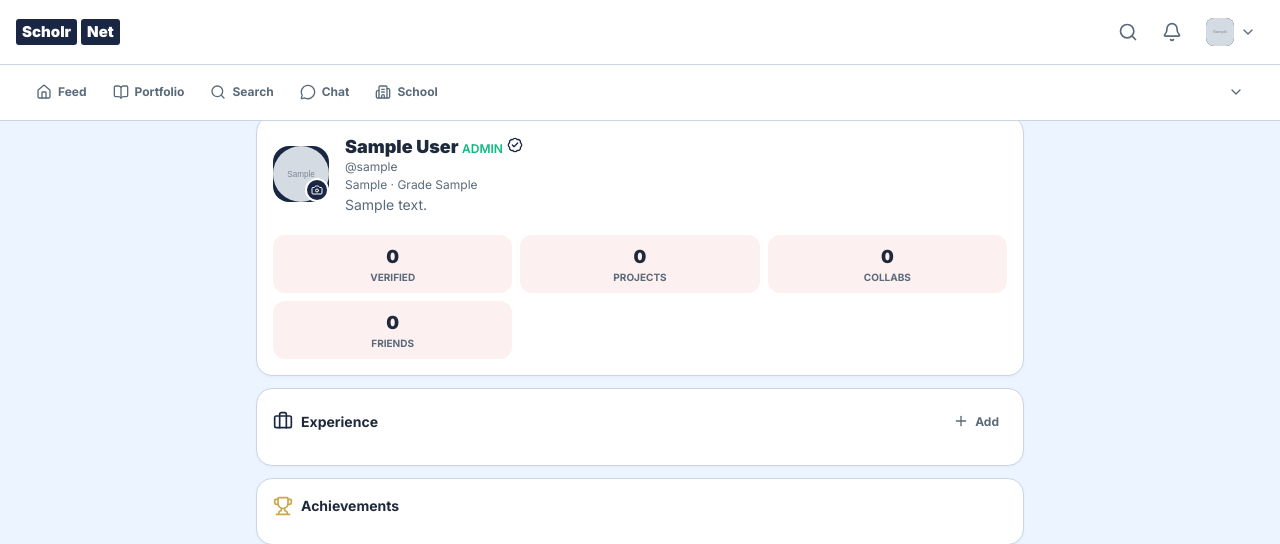
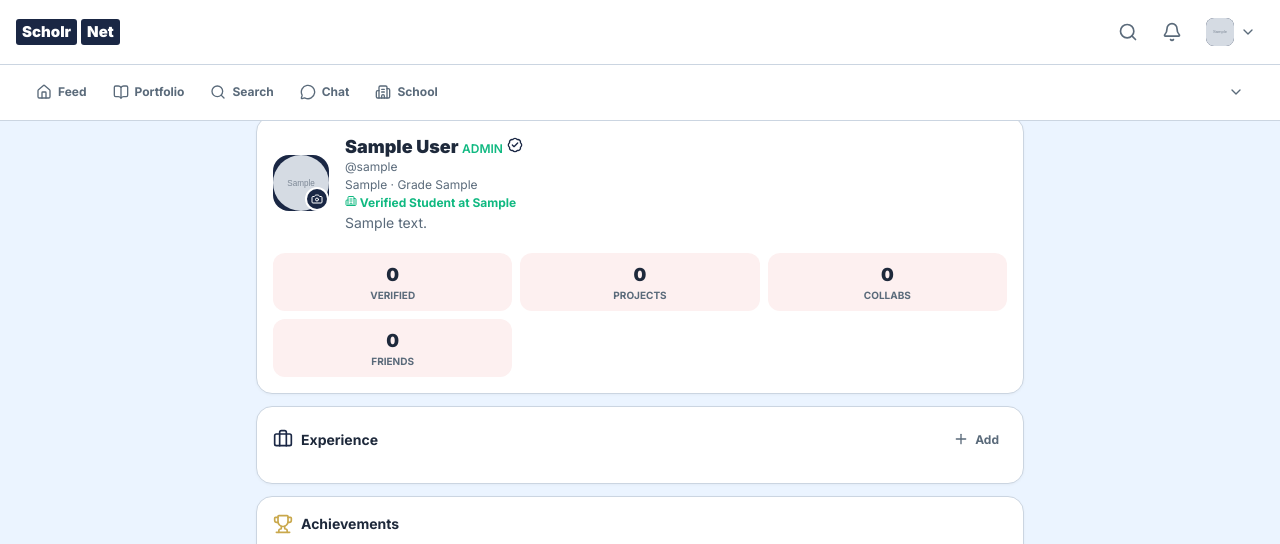
Before and after one commit to abhiraj1291/scholrnet, a Flask app: page /profile/1 in a window 1280 px wide. Shown: the top 544 px of the page. Run offline with Flask 3, Linux system fonts and the light colour scheme; a user stored in the database is signed in; tables that the repository leaves empty hold one stand-in row (values such as "Sample post"); grey boxes marked "Sample" are stand-in pictures; some libraries are stand-ins or nearby versions.

Commit message:
Sprint 3: school verification system - model, API, migration, settings UI, verified badge on profiles

```diff
--- a/backend/app.py
+++ b/backend/app.py
@@ -51,6 +51,10 @@ def register_routes(app, bcrypt, login_manager, limiter):
     supabase_bucket = "uploads"
 
     import traceback, sys
+
+    @app.context_processor
+    def inject_globals():
+        return {'schools': get_all_schools()}
 
     @app.errorhandler(404)
     def not_found(e):
@@ -1543,6 +1547,9 @@ def register_routes(app, bcrypt, login_manager, limiter):
         if not name:
             return jsonify({'success': False, 'error': 'School name required'}), 400
         school = School(name=name, location=sanitize_text(data.get('location', ''), 200), tagline=sanitize_text(data.get('tagline', ''), 200), about=sanitize_text(data.get('about', ''), 1000), established=sanitize_text(data.get('established', ''), 20))
+        # Generate 8-char verification code
+        import secrets, string
+        school.verification_code = ''.join(secrets.choice(string.ascii_uppercase + string.digits) for _ in range(8))
         db.session.add(school)
         db.session.flush()
         email = name.lower().replace(' ', '').replace('.', '')[:30] + '@scholrnet.com'
@@ -1559,7 +1566,53 @@ def register_routes(app, bcrypt, login_manager, limiter):
         user = User(name=name + ' Admin', email=email, password_hash=bcrypt.generate_password_hash(pwd).decode('utf-8'), school=name, role='admin', avatar='SC', username=username or None)
         db.session.add(user)
         db.session.commit()
-        return jsonify({'success': True, 'email': email, 'password': pwd})
+        return jsonify({'success': True, 'email': email, 'password': pwd, 'verification_code': school.verification_code})
+
+    @app.route('/api/schools/list')
+    @login_required
+    def api_schools_list():
+        schools = School.query.order_by(School.name.asc()).all()
+        return jsonify({'schools': [{
+            'id': s.id, 'name': s.name, 'location': s.location or '',
+            'tagline': s.tagline or '', 'avatar': s.avatar or ''
+        } for s in schools]})
+
+    @app.route('/api/school/verify', methods=['POST'])
+    @login_required
+    def api_school_verify():
+        data = request.json or {}
+        code = data.get('code', '').strip().upper()
+        school_id = data.get('school_id', type=int)
+        if not code or not school_id:
+            return jsonify({'success': False, 'error': 'School and verification code required'}), 400
+        if current_user.school_verified:
+            return jsonify({'success': False, 'error': 'Already verified at a school'}), 400
+        school = School.query.get(school_id)
+        if not school:
+            return jsonify({'success': False, 'error': 'School not found'}), 404
+        if school.verification_code != code:
+            return jsonify({'success': False, 'error': 'Invalid verification code'}), 400
+        current_user.school_verified = True
+        current_user.verified_school_id = school_id
+        db.session.commit()
+        return jsonify({'success': True, 'school_name': school.name})
+
+    @app.route('/api/school/<int:school_id>')
+    @login_required
+    def api_school_profile(school_id):
+        school = School.query.get_or_404(school_id)
+        students = User.query.filter_by(verified_school_id=school_id, role='student').limit(50).all()
+        teachers = User.query.filter_by(verified_school_id=school_id, role='teacher').limit(20).all()
+        announcements = SchoolAnnouncement.query.filter_by(school_id=school_id).order_by(SchoolAnnouncement.id.desc()).limit(20).all()
+        return jsonify({
+            'school': {'id': school.id, 'name': school.name, 'location': school.location or '',
+                       'tagline': school.tagline or '', 'about': school.about or '',
+                       'established': school.established or '', 'avatar': school.avatar or ''},
+            'students': [{'id': u.id, 'name': u.name, 'avatar': u.avatar_url or u.avatar or u.name[:2].upper(), 'grade': u.grade} for u in students],
+            'teachers': [{'id': u.id, 'name': u.name, 'avatar': u.avatar_url or u.avatar or u.name[:2].upper()} for u in teachers],
+            'announcements': [{'id': a.id, 'title': a.title, 'content': a.content, 'badge_text': a.badge_text,
+                              'type': a.type, 'timestamp': a.timestamp, 'deadline': a.deadline, 'reward': a.reward} for a in announcements]
+        })
 
     @app.route('/api/health')
     def api_health():
@@ -1598,26 +1651,46 @@ def register_routes(app, bcrypt, login_manager, limiter):
                     conn.execute(text("ALTER TABLE users ADD COLUMN username VARCHAR(30) UNIQUE DEFAULT NULL"))
                     conn.commit()
                 mig.append("added users.username")
-            exp_cols = [c['name'] for c in inspector.get_columns('experiences')] if 'experiences' in [t for t, in db.engine.execute("SELECT name FROM sqlite_master WHERE type='table' AND name='experiences'").fetchall()] else []
+            exp_cols = [c['name'] for c in inspector.get_columns('experiences')] if 'experiences' in [t for (t,) in db.engine.execute("SELECT table_name FROM information_schema.tables WHERE table_name='experiences'").fetchall()] else []
             if not exp_cols:
                 with db.engine.connect() as conn:
                     conn.execute(text("""
                         CREATE TABLE IF NOT EXISTS experiences (
-                            id INTEGER PRIMARY KEY AUTOINCREMENT,
-                            user_id INTEGER NOT NULL,
+                            id SERIAL PRIMARY KEY,
+                            user_id INTEGER NOT NULL REFERENCES users(id),
                             company VARCHAR(200) NOT NULL,
                             role VARCHAR(200) NOT NULL,
                             description TEXT DEFAULT '',
                             skills VARCHAR(500) DEFAULT '',
                             start_date VARCHAR(20) DEFAULT '',
                             end_date VARCHAR(20) DEFAULT '',
-                            is_current BOOLEAN DEFAULT 0,
-                            created_at DATETIME DEFAULT CURRENT_TIMESTAMP,
-                            FOREIGN KEY (user_id) REFERENCES users(id)
+                            is_current BOOLEAN DEFAULT FALSE,
+                            created_at TIMESTAMP DEFAULT CURRENT_TIMESTAMP
                         )
                     """))
                     conn.commit()
                 mig.append("created experiences table")
+            schools_cols = [c['name'] for c in inspector.get_columns('schools')]
+            if 'verification_code' not in schools_cols:
+                with db.engine.connect() as conn:
+                    conn.execute(text("ALTER TABLE schools ADD COLUMN verification_code VARCHAR(8) DEFAULT ''"))
+                    conn.commit()
+                mig.append("added schools.verification_code")
+            if 'verified_by_email' not in schools_cols:
+                with db.engine.connect() as conn:
+                    conn.execute(text("ALTER TABLE schools ADD COLUMN verified_by_email VARCHAR(200) DEFAULT ''"))
+                    conn.commit()
+                mig.append("added schools.verified_by_email")
+            if 'school_verified' not in users_cols:
+                with db.engine.connect() as conn:
+                    conn.execute(text("ALTER TABLE users ADD COLUMN school_verified BOOLEAN DEFAULT FALSE"))
+                    conn.commit()
+                mig.append("added users.school_verified")
+            if 'verified_school_id' not in users_cols:
+                with db.engine.connect() as conn:
+                    conn.execute(text("ALTER TABLE users ADD COLUMN verified_school_id INTEGER REFERENCES schools(id)"))
+                    conn.commit()
+                mig.append("added users.verified_school_id")
         except Exception as e:
             return jsonify({"error": str(e), "ran": mig}), 500
         return jsonify({"message": "Migration complete", "changes": mig})
--- a/backend/models.py
+++ b/backend/models.py
@@ -19,6 +19,8 @@ class User(UserMixin, db.Model):
     theme_color = db.Column(db.String(30), default="navy")
     groq_api_key = db.Column(db.String(200), default="")
     username = db.Column(db.String(30), unique=True, nullable=True)
+    school_verified = db.Column(db.Boolean, default=False)
+    verified_school_id = db.Column(db.Integer, db.ForeignKey('schools.id'), nullable=True)
     created_at = db.Column(db.DateTime, default=lambda: datetime.now(timezone.utc))
 
     achievements = db.relationship('Achievement', backref='user', lazy=True)
@@ -204,6 +206,8 @@ class School(db.Model):
     about = db.Column(db.Text, default="")
     established = db.Column(db.String(10), default="")
     website = db.Column(db.String(300), default="")
+    verification_code = db.Column(db.String(8), unique=True, default="")
+    verified_by_email = db.Column(db.String(200), default="")
 
 class SchoolAnnouncement(db.Model):
     __tablename__ = 'school_announcements'
--- a/frontend/static/js/main.js
+++ b/frontend/static/js/main.js
@@ -85,6 +85,43 @@ document.addEventListener('DOMContentLoaded', function() {
     });
   }
 
+  // School verification
+  const verifyBtn = document.getElementById('verifySchoolBtn');
+  const verifyStatus = document.getElementById('verifySchoolStatus');
+  if (verifyBtn && verifyStatus) {
+    verifyBtn.addEventListener('click', () => {
+      const schoolId = document.getElementById('verifySchoolSelect').value;
+      const code = document.getElementById('verifySchoolCode').value.trim().toUpperCase();
+      if (!schoolId || !code) { verifyStatus.textContent = 'Select a school and enter a code'; verifyStatus.style.color = 'var(--danger)'; return; }
+      verifyBtn.disabled = true;
+      verifyBtn.textContent = 'Verifying...';
+      fetch('/api/school/verify', {
+        method: 'POST',
+        headers: {'Content-Type': 'application/json'},
+        body: JSON.stringify({school_id: parseInt(schoolId), code: code})
+      })
+      .then(r => r.json())
+      .then(d => {
+        if (d.success) {
+          verifyStatus.textContent = 'Verified at ' + d.school_name + '!';
+          verifyStatus.style.color = 'var(--success)';
+          setTimeout(() => location.reload(), 1500);
+        } else {
+          verifyStatus.textContent = d.error || 'Verification failed';
+          verifyStatus.style.color = 'var(--danger)';
+          verifyBtn.disabled = false;
+          verifyBtn.textContent = 'Verify';
+        }
+      })
+      .catch(() => {
+        verifyStatus.textContent = 'Network error';
+        verifyStatus.style.color = 'var(--danger)';
+        verifyBtn.disabled = false;
+        verifyBtn.textContent = 'Verify';
+      });
+    });
+  }
+
   // Notifications dropdown
   const notifBtn = document.getElementById('notif-btn');
   const notifPanel = document.getElementById('notif-panel');
--- a/frontend/templates/base.html
+++ b/frontend/templates/base.html
@@ -193,6 +193,26 @@
             <span class="toggle-slider"></span>
           </label>
         </div>
+        <div class="border-t" style="border-color:var(--border);padding-top:1rem;">
+          <div class="font-bold text-sm mb-2">Verify My School</div>
+          {% if user.school_verified %}
+          <div class="text-xs text-muted">Verified at <strong>{{ user.school }}</strong></div>
+          {% else %}
+          <div class="flex items-center gap-2">
+            <select id="verifySchoolSelect" style="flex:1;font-size:0.75rem;padding:0.5rem;">
+              <option value="">Select your school...</option>
+              {% for s in schools %}
+              <option value="{{ s.id }}">{{ s.name }}</option>
+              {% endfor %}
+            </select>
+          </div>
+          <div class="flex items-center gap-2 mt-2">
+            <input type="text" id="verifySchoolCode" placeholder="Verification code" style="flex:1;font-size:0.75rem;padding:0.5rem;" maxlength="8">
+            <button class="btn btn-primary btn-sm" id="verifySchoolBtn">Verify</button>
+          </div>
+          <div id="verifySchoolStatus" class="text-xs mt-1"></div>
+          {% endif %}
+        </div>
       </div>
       <div class="modal-footer">
         <button class="btn btn-primary" id="saveSettingsBtn">Save Settings</button>
--- a/frontend/templates/profile.html
+++ b/frontend/templates/profile.html
@@ -19,6 +19,7 @@
         <div class="profile-name">{{ puser.name }} {% set rc = {'student':'#3b82f6','teacher':'#8b5cf6','mentor':'#f59e0b','admin':'#10b981','super_admin':'#ef4444'} %}<span class="text-xs" style="color:{{ rc.get(puser.role, '#6b7280') }};font-weight:600;">{{ puser.role.replace('_',' ').upper() if puser.role else 'STUDENT' }}</span>{% if is_verified %} <i data-lucide="badge-check" style="width:1rem;height:1rem;color:var(--primary);display:inline;"></i>{% endif %}</div>
         {% if puser.username %}<div class="text-xs text-muted" style="margin-top:-2px;">@{{ puser.username }}</div>{% endif %}
         <div class="profile-school">{{ puser.school }}{% if puser.grade %} &middot; Grade {{ puser.grade }}{% endif %}</div>
+        {% if puser.school_verified %}<div class="text-xs font-bold mt-1" style="color:var(--success);"><i data-lucide="building-2" style="width:0.75rem;height:0.75rem;display:inline;"></i> Verified Student at {{ puser.school }}</div>{% endif %}
         {% if puser.bio %}<p class="text-sm text-muted mt-1">{{ puser.bio }}</p>{% endif %}
       </div>
     </div>
```
